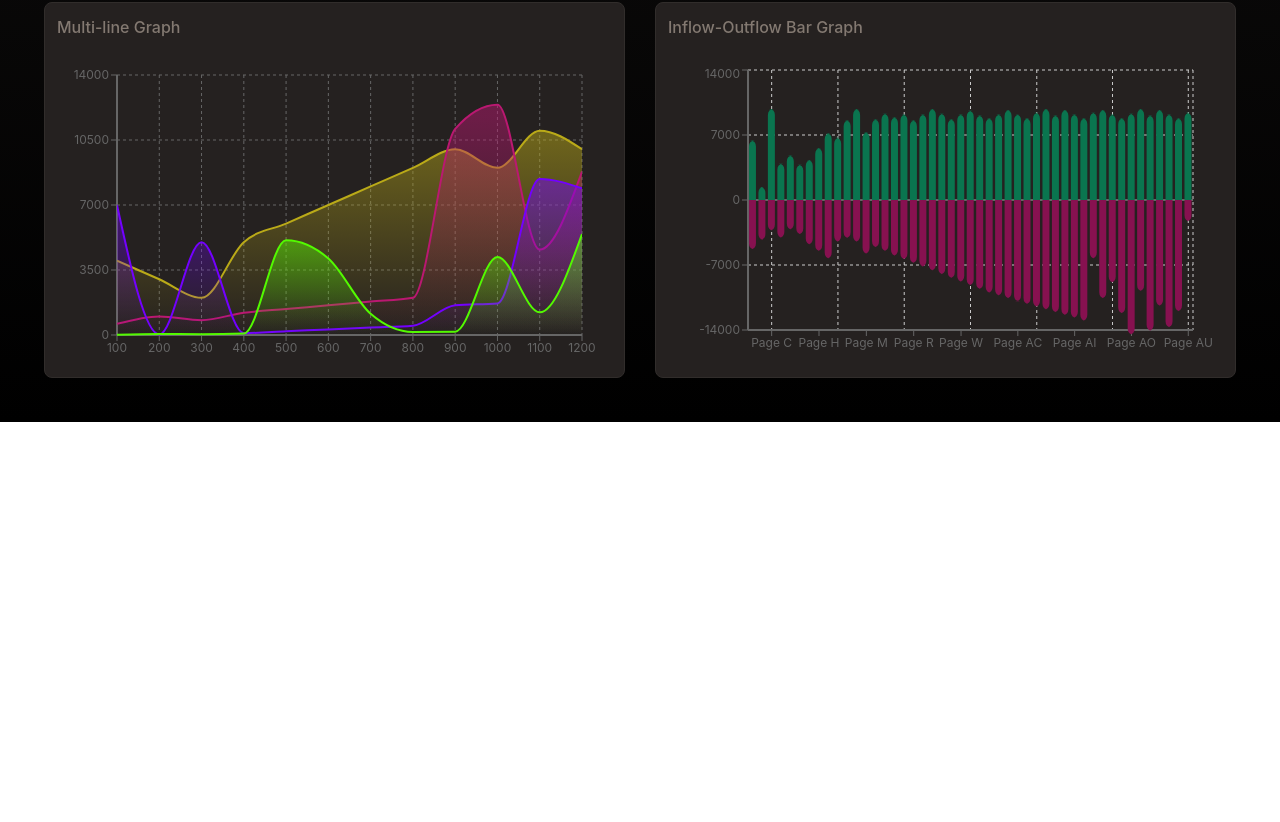
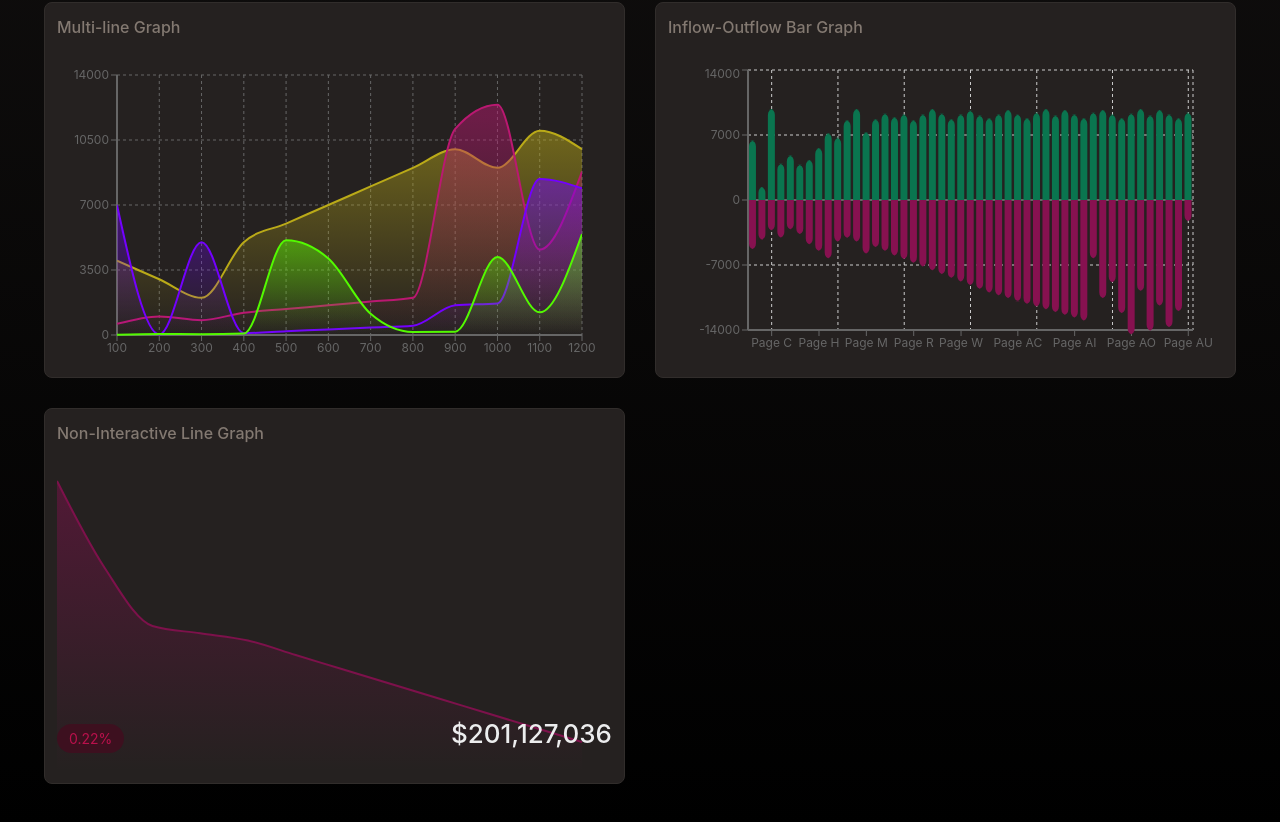
Before and after one commit to DeepakS-Github/Graphs, a React (Vite) app: page / in a window 1280 px wide. Shown: the part 1434-2256 px from the top of the page. Before the commit the page ends 1856 px from the top, so only its background shows below. Built offline with nearby package versions, Linux system fonts and the light colour scheme.

Commit message:
UI creation for Non-interactive line graph

```diff
--- a/src/components/common/Card.tsx
+++ b/src/components/common/Card.tsx
@@ -3,7 +3,7 @@ import { ReactNode } from 'react'
 
 const Card = ({ children }: { children: ReactNode }) => {
     return (
-        <Box bgColor={"#252120"} padding={"12px"} border={"1px solid #312d2b"} borderRadius={"lg"} display={"flex"} flexDir={"column"} gap={"6px"}>
+        <Box bgColor={"#252120"} position={"relative"} padding={"12px"} border={"1px solid #312d2b"} borderRadius={"lg"} display={"flex"} flexDir={"column"} gap={"6px"}>
             {children}
         </Box>
     )
--- /dev/null
+++ b/src/components/common/NonInterctiveLineGraph.tsx
@@ -0,0 +1,101 @@
+import {
+    AreaChart,
+    Area,
+    XAxis,
+    YAxis,
+    CartesianGrid,
+    Tooltip,
+    ResponsiveContainer,
+} from "recharts";
+import { Flex, Text } from "@chakra-ui/react";
+import { v4 as uuidv4 } from 'uuid';
+
+const data = [
+    {
+        x: 100,
+        value: 2000,
+    },
+    {
+        x: 200,
+        value: 1400,
+    },
+    {
+        x: 300,
+        value: 1000,
+    },
+    {
+        x: 400,
+        value: 950,
+    },
+    {
+        x: 500,
+        value: 900,
+    },
+    {
+        x: 600,
+        value: 800,
+    },
+    {
+        x: 700,
+        value: 700,
+    },
+    {
+        x: 800,
+        value: 600,
+    },
+    {
+        x: 900,
+        value: 500,
+    },
+    {
+        x: 1000,
+        value: 400,
+    },
+    {
+        x: 1100,
+        value: 300,
+    },
+    {
+        x: 1200,
+        value: 200,
+    }
+];
+
+
+const NonInterctiveLineGraph = () => {
+
+    const gradientId = `gradient-${uuidv4()}`;
+    const color = "#7d114b"
+
+    return (
+        <ResponsiveContainer width="100%" height={300}>
+            <AreaChart
+                // width={500}
+                // height={200}
+                data={data}
+                margin={{
+                    top: 10,
+                    right: 30,
+                    left: 0,
+                    bottom: 0,
+                }}
+            >
+                <defs>
+                    <linearGradient id={gradientId} x1="0" y1="0" x2="0" y2="1">
+                        <stop offset="5%" stopColor={color} stopOpacity={0.8} />
+                        <stop offset="100%" stopColor={color} stopOpacity={0} />
+                    </linearGradient>
+                </defs>
+                <Area
+                    type="monotone"
+                    dataKey="value"
+                    stroke={color}
+                    strokeWidth={2}
+                    fill={`url(#${gradientId})`}
+                />
+            </AreaChart>
+        </ResponsiveContainer>
+    )
+}
+
+export default NonInterctiveLineGraph
--- /dev/null
+++ b/src/components/overview/NonInteractiveLineGraphCard.tsx
@@ -0,0 +1,19 @@
+import Card from "../common/Card"
+import CardText from "../common/CardText"
+import { Box, Text } from "@chakra-ui/react"
+import NonInterctiveLineGraph from "../common/NonInterctiveLineGraph"
+
+const NonInteractiveLineGraphCard = () => {
+    return (
+        <Card>
+            <Box position={"relative"} marginBottom={"20px"}>
+                <CardText content="Non-Interactive Line Graph" fontSize="16px" />
+            </Box>
+            <NonInterctiveLineGraph/>
+            <Text position={"absolute"} fontSize={"14px"} bottom={"30px"} px={"12px"} width={"fit-content"} py={"4px"} rounded={"20px"} bgColor={"#3d101f"} textColor={"#ba114c"}>0.22%</Text>
+            <Text position={"absolute"} fontSize={"26px"} bottom={"30px"} right={"12px"} fontWeight={500} textColor={"#ecedee"}>$201,127,036</Text>
+        </Card>
+    )
+}
+
+export default NonInteractiveLineGraphCard
--- a/src/pages/Overview.tsx
+++ b/src/pages/Overview.tsx
@@ -9,6 +9,7 @@ import ibcTransfer from "../config/ibcTransfer.json"
 import newAddress from '../config/newAddress.json'
 import MultlineGraphCard from "../components/overview/MultlineGraphCard"
 import InflowOutflowGraphCard from "../components/overview/InflowOutflowGraphCard"
+import NonInteractiveLineGraphCard from "../components/overview/NonInteractiveLineGraphCard"
 
 const Overview = () => {
   return (
@@ -18,11 +19,12 @@ const Overview = () => {
         <TotalSupply objData={doughnutRowData} />
         <SimpleGrid columns={2} row={2} gap={"30px"}>
           <AreaGraphCard objData={stakingAPR} yKey="APR" yAxisUnit="%" />
-          <AreaGraphCard objData={dymBurn} yKey="Amount" yAxisUnit="DYM"/>
-          <AreaGraphCard objData={ibcTransfer} yKey="Transfers"/>
-          <AreaGraphCard objData={newAddress} yKey="Addresses"/>
-          <MultlineGraphCard/>
-        <InflowOutflowGraphCard/>
+          <AreaGraphCard objData={dymBurn} yKey="Amount" yAxisUnit="DYM" />
+          <AreaGraphCard objData={ibcTransfer} yKey="Transfers" />
+          <AreaGraphCard objData={newAddress} yKey="Addresses" />
+          <MultlineGraphCard />
+          <InflowOutflowGraphCard />
+          <NonInteractiveLineGraphCard />
         </SimpleGrid>
       </Flex>
     </>
```
